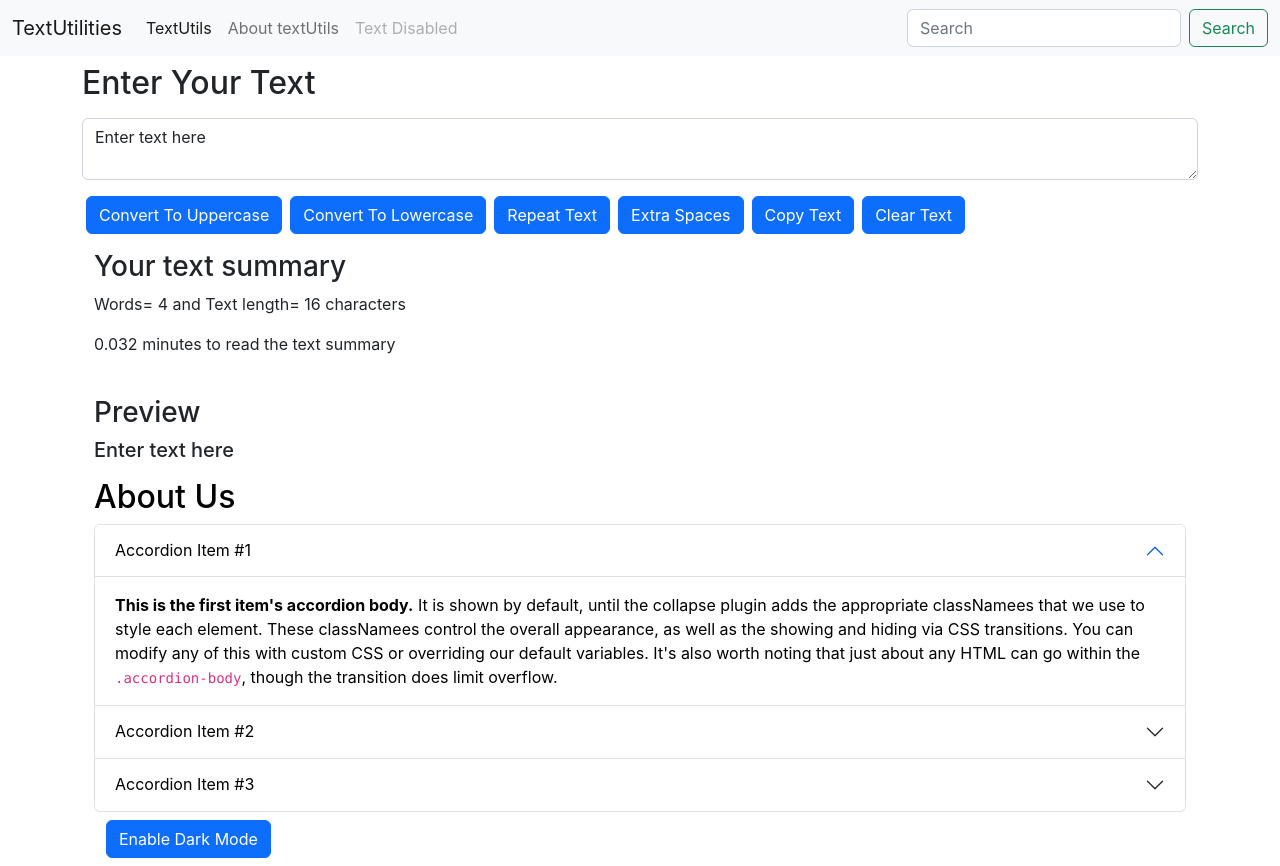
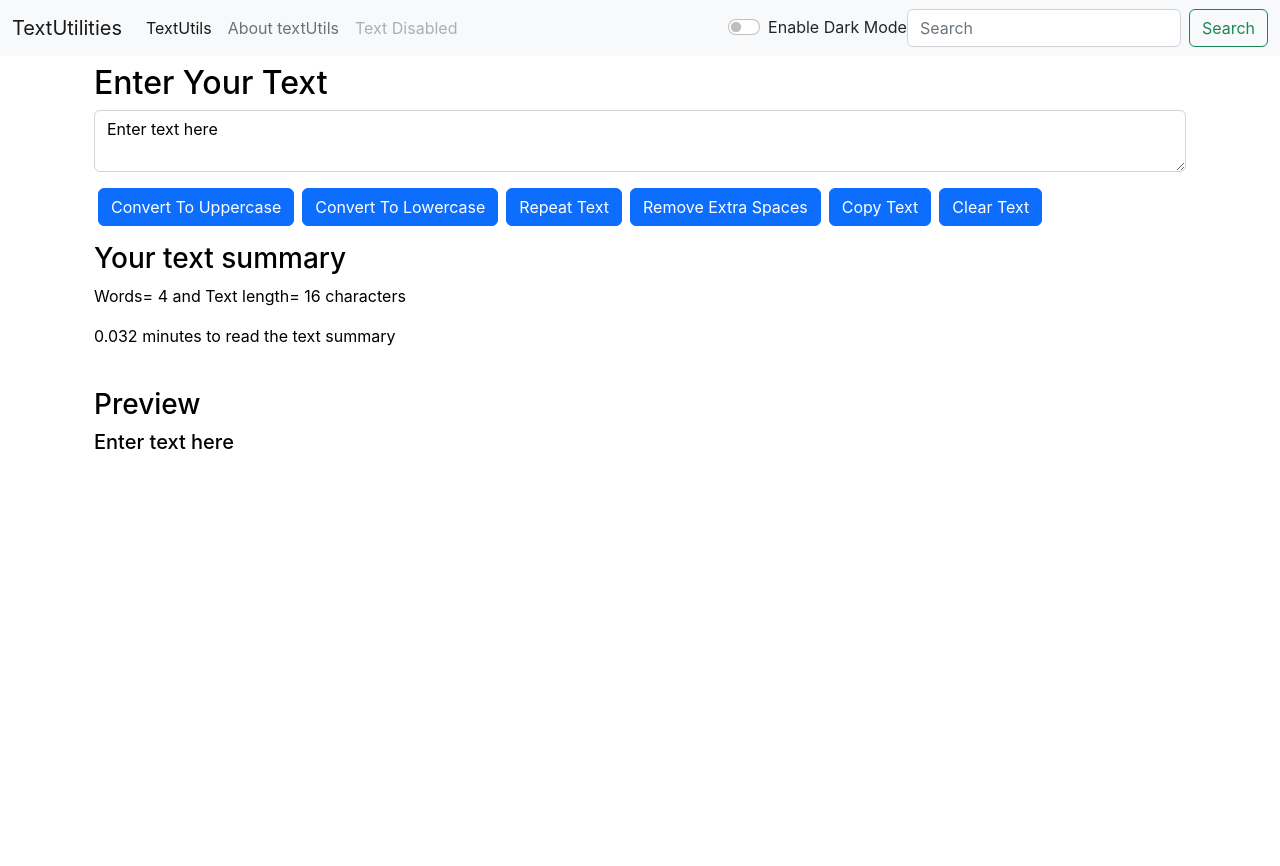
Before and after one commit to Keerthanyp/textutilities, a React (Create React App) app: page / in a window 1280 px wide. After the commit the page ends 800 px from the top, so only its background shows below. Built offline with nearby package versions, Linux system fonts and the light colour scheme.

Commit message:
dark mode

```diff
--- a/src/App.js
+++ b/src/App.js
@@ -1,11 +1,23 @@
 // import logo from "./logo.svg";
 import "./App.css";
-import About from "./components/About";
+// import About from "./components/About";
 import Navbar from "./components/Navbar";
 import TextForm from "./components/TextForm";
+import { useState } from "react";
 // import TextForm from "./components/TextForm";
 
 function App() {
+  const [mode, setMode] = useState("light"); //whether dark mode is enabled or not
+
+  const toggleMode = () => {
+    if (mode === "light") {
+      setMode("dark");
+      document.body.style.backgroundColor = "#042743";
+    } else {
+      setMode("light");
+      document.body.style.backgroundColor = "white";
+    }
+  };
   return (
     // <div className="App">
     //   <header className="App-header">
@@ -28,10 +40,12 @@ function App() {
         title="TextUtils"
         aboutText="About textUtils"
         disabled="Text Disabled"
+        mode={mode}
+        toggleMode={toggleMode}
       />
       <div className="container my-2">
-        <TextForm heading="Enter Your Text" />
-        <About />
+        <TextForm heading="Enter Your Text" mode={mode}/>
+        {/* <About /> */}
       </div>
     </>
   );
--- a/src/components/Navbar.js
+++ b/src/components/Navbar.js
@@ -4,7 +4,9 @@ import PropTypes from "prop-types";
 export default function Navbar(props) {
   return (
     <div>
-      <nav className="navbar navbar-expand-lg bg-light">
+      <nav
+        className={`navbar navbar-expand-lg bg-${props.mode} navbar-${props.mode}`}
+      >
         <div className="container-fluid">
           <a className="navbar-brand" href="/">
             TextUtilities
@@ -70,6 +72,25 @@ export default function Navbar(props) {
                 </a>
               </li>
             </ul>
+            <div
+              className={`form-check form-switch text-${
+                props.mode === "light" ? "dark" : "light"
+              }`}
+            >
+              <input
+                className="form-check-input"
+                type="checkbox"
+                role="switch"
+                id="flexSwitchCheckDefault"
+                onClick={props.toggleMode}
+              />
+              <label
+                className="form-check-label"
+                htmlFor="flexSwitchCheckDefault"
+              >
+                Enable Dark Mode
+              </label>
+            </div>
             <form className="d-flex" role="search">
               <input
                 className="form-control me-2"
@@ -90,10 +111,11 @@ export default function Navbar(props) {
 
 // to specify the type of props: if the props are sent of different types then it'll throw an error in console
 Navbar.propTypes = {
-  title: PropTypes.string.isRequired,
-  aboutText: PropTypes.string.isRequired,
+  title: PropTypes.string,
+  aboutText: PropTypes.string,
   disabled: PropTypes.string,
-  //   isRequired is specified if the values are needed to be passed as props
+  // aboutText: PropTypes.string.isRequired,
+  // isRequired is specified if the values are needed to be passed as props
 };
 
 //default type and values will be displayed for props if its not specified:
--- a/src/components/TextForm.js
+++ b/src/components/TextForm.js
@@ -4,6 +4,7 @@ export default function TextForm(props) {
   const [text, setText] = useState("Enter text here ");
   //text variable is updated using setText function using Hooks, i.e. useState
   // text ="new Text"; wrong way to update any variable
+  //setText("new text"); correct way to change the state
 
   const handleUpClick = () => {
     // console.log("upper case was clicked" +text);
@@ -49,18 +50,21 @@ export default function TextForm(props) {
   };
   return (
     <>
-      <div>
+      {/* using style inside div with 2{{  }}, 1 for js and another for object */}
+      <div className="container"  style={{
+              color: props.mode === "dark" ? "white" : "black",
+            }}>
+        <h2>{props.heading}</h2>
         <div className="mb-3">
-          <label htmlFor="myBox" className="form-label">
-            <h2>{props.heading}</h2>
-          </label>
-
           <textarea
             className="form-control"
-            placeholder="Leave a comment here"
             id="myBox"
             value={text}
             onChange={handleOnChange}
+            style={{
+              color: props.mode === "dark" ? "white" : "black",
+              backgroundColor: props.mode === "dark" ? "grey" : "white",
+            }}
           ></textarea>
         </div>
         <button className="btn btn-primary mx-1" onClick={handleUpClick}>
@@ -73,7 +77,7 @@ export default function TextForm(props) {
           Repeat Text
         </button>
         <button className="btn btn-primary mx-1" onClick={handleExtraSpaces}>
-          Extra Spaces
+          Remove Extra Spaces
         </button>
         <button className="btn btn-primary mx-1" onClick={handleCopyText}>
           Copy Text
@@ -82,7 +86,12 @@ export default function TextForm(props) {
           Clear Text
         </button>
       </div>
-      <div className="container my-3">
+      <div
+        className="container my-3"
+        style={{
+          color: props.mode === "dark" ? "white" : "black",
+        }}
+      >
         <h3>Your text summary</h3>
         <p>
           Words= {text.split(" ").length} and Text length= {text.length}{" "}
@@ -91,7 +100,11 @@ export default function TextForm(props) {
         <p>{0.008 * text.split(" ").length} minutes to read the text summary</p>
         <br></br>
         <h3>Preview </h3>
-        <h5>{text}</h5>
+        <h5>
+          {text.length > 0
+            ? text
+            : "Enter something in the text box above to preview it here"}
+        </h5>
       </div>
     </>
   );
```
